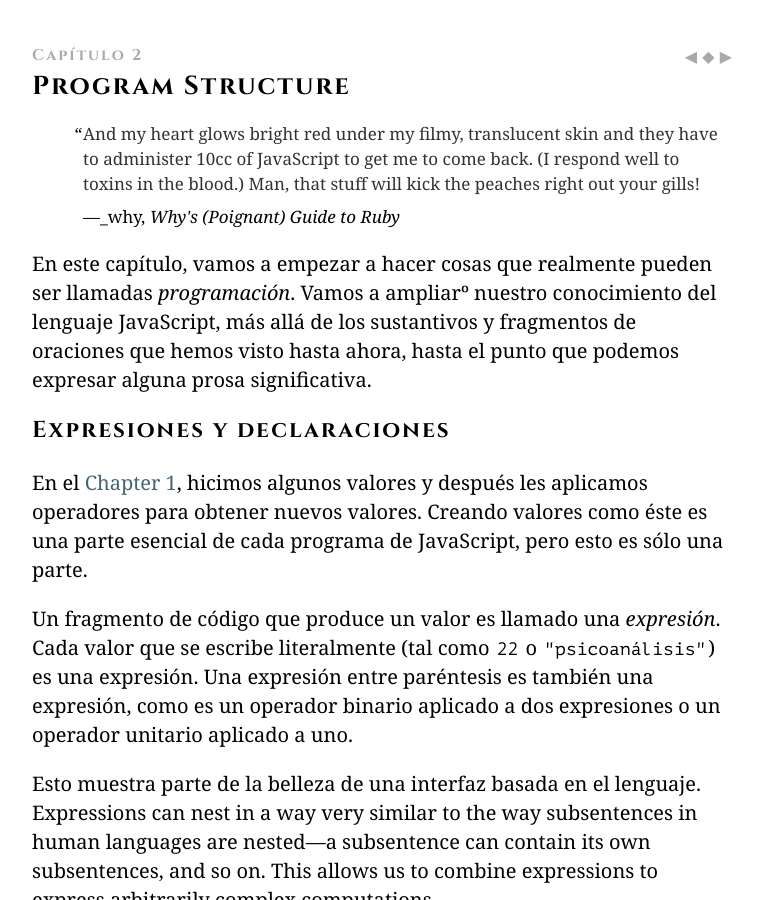
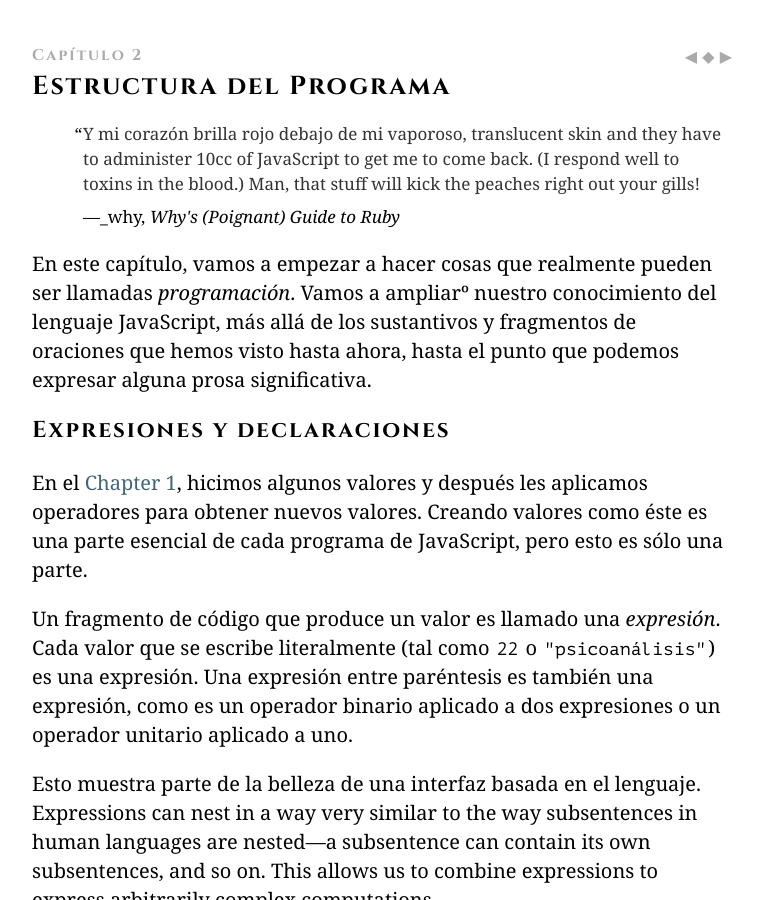
Before and after one commit to hectorip/Eloquent-JavaScript-ES-online, a Jekyll site: the page chapters/02_program_structure.html, which Jekyll copies as it is, in a window 1280 px wide and 900 px high. Shown: the whole window, without its empty margins (258-1021 px from the left). Built offline with Jekyll 4.4.1, drawn with Linux system fonts in a browser that asks for light colours; nearby versions of some CDN libraries; library files that are not in the unit come from our copies.

Commit message:
title of chapter 2

```diff
--- a/chapters/02_program_structure.html
+++ b/chapters/02_program_structure.html
@@ -1,7 +1,7 @@
 <!doctype html>
 <head>
   <meta charset="utf-8">
-  <title>Program Structure :: Eloquent JavaScript</title>
+  <title>Estructura del Programa :: Eloquent JavaScript</title>
   <link rel=stylesheet href="js/node_modules/codemirror/lib/codemirror.css">
   <script src="js/acorn_codemirror.js"></script>
   <link rel=stylesheet href="css/ejs.css">
@@ -27,10 +27,10 @@
   <a href="03_functions.html" title="capítulo siguiente">▶</a>
 </nav>
 
-<h1><div class=chap_num>Capítulo 2</div>Program Structure</h1>
+<h1><div class=chap_num>Capítulo 2</div>Estructura del Programa</h1>
 <blockquote>
-<p><a class=p_ident id="p_J/zCYrllfQ" href="#p_J/zCYrllfQ"></a>And my heart glows bright red under my
-filmy, translucent skin and they have to administer 10cc of JavaScript
+<p><a class=p_ident id="p_qVXg3SuKoK" href="#p_qVXg3SuKoK"></a>Y mi corazón brilla rojo debajo de mi
+vaporoso, translucent skin and they have to administer 10cc of JavaScript
 to get me to come back. (I respond well to toxins in the blood.) Man,
 that stuff will kick the peaches right out your gills!</p>
  <footer>_why, <cite>Why's (Poignant) Guide to Ruby</cite></footer>
```
Also changed, not shown: 2 other files.
